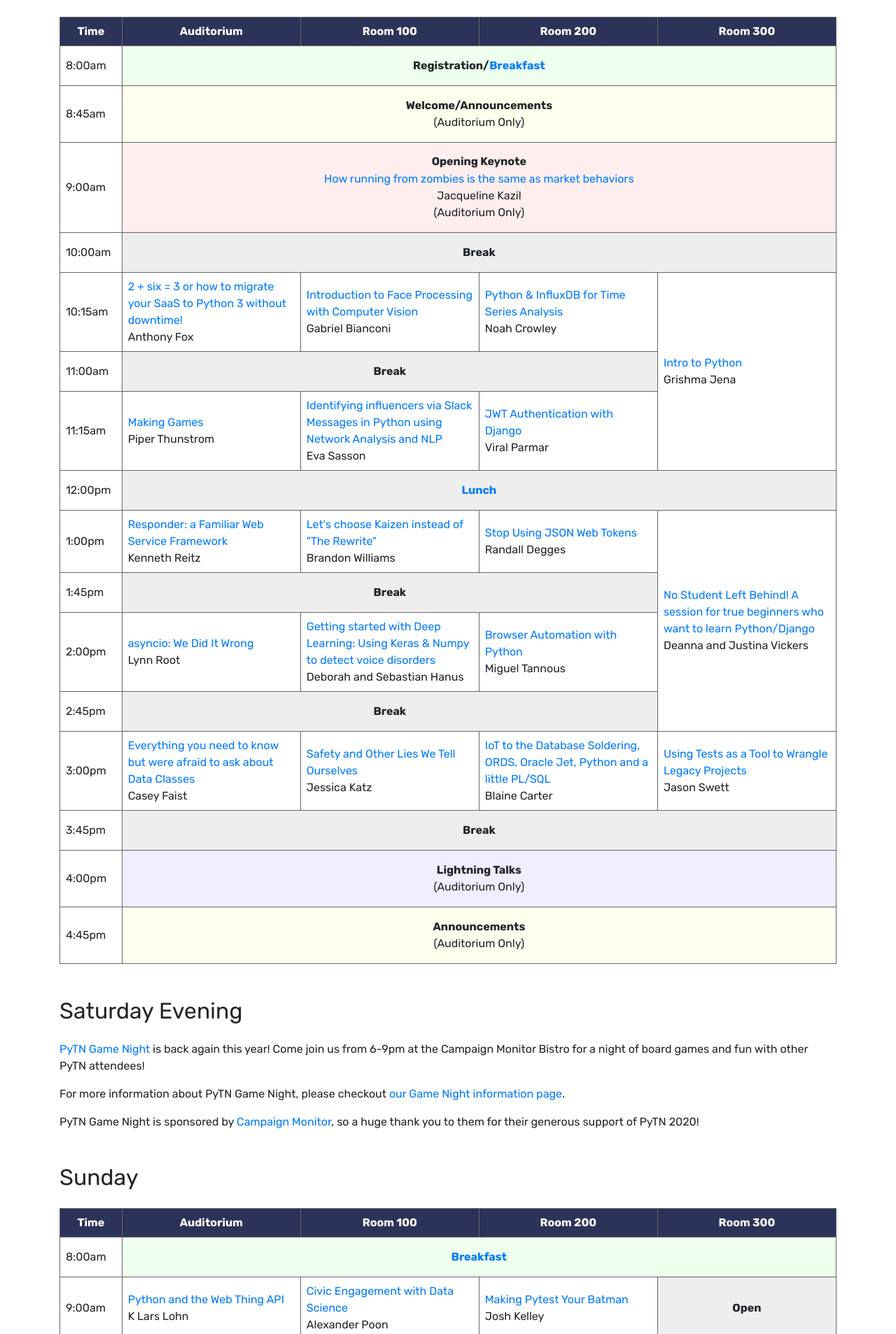
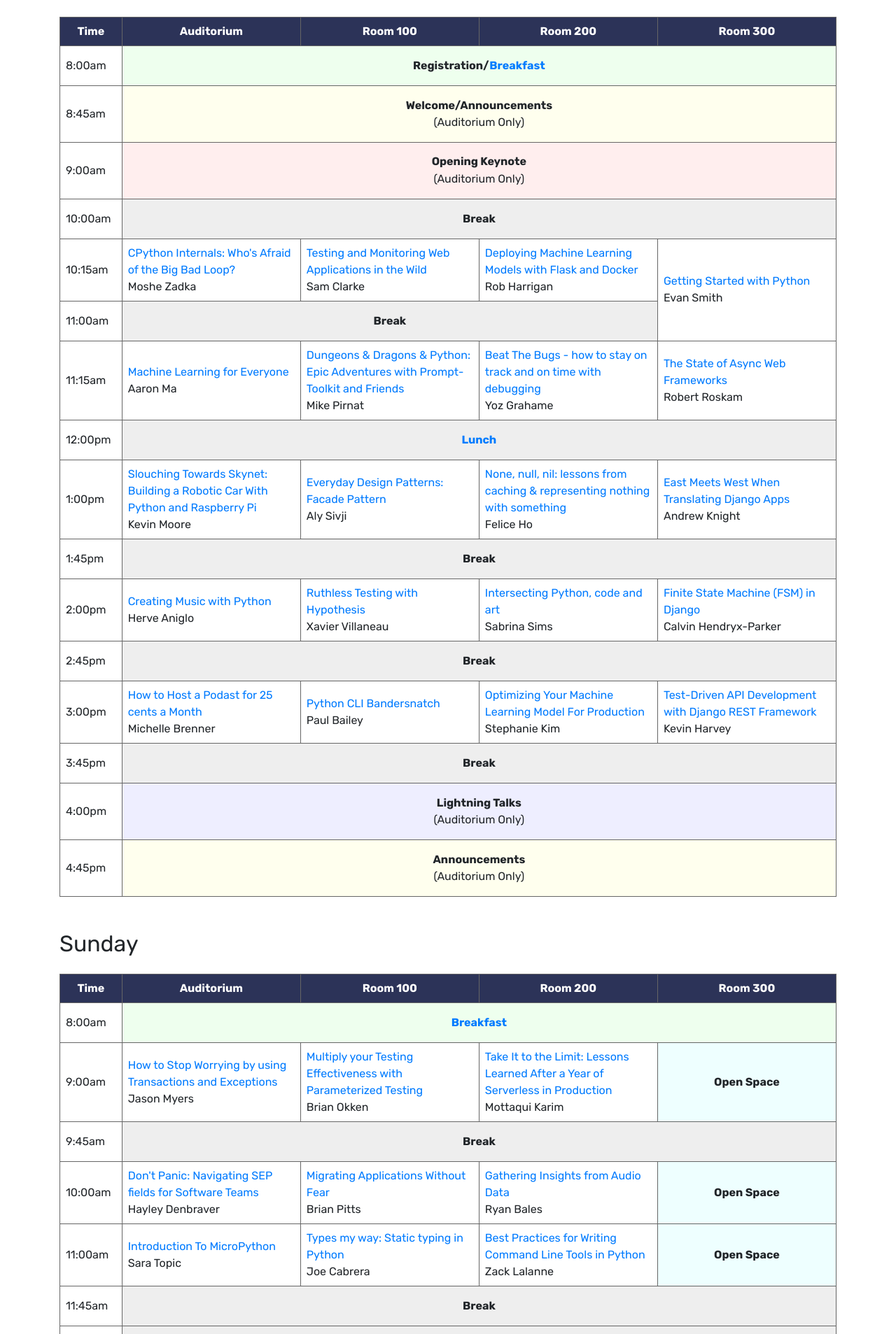
Before and after one commit to pytennessee/pytn-2020, a Jekyll site: the page built from schedule/schedule.md, in a window 1280 px wide. Shown: the part 456-2363 px from the top of the page at 70% size. Built offline with Jekyll 4.4.1, drawn with Linux system fonts in a browser that asks for light colours; some of the changed text lies outside the part shown.

Commit message:
Update schedule for 2020

```diff
--- a/_config.yml
+++ b/_config.yml
@@ -27,5 +27,5 @@ visible:
   sponsors: true
   speaking: false
   speakers: true
-  schedule: false
+  schedule: true
   game-night: false
--- a/schedule/schedule.md
+++ b/schedule/schedule.md
@@ -47,8 +47,6 @@ Anyone with a ticket to the Young Coders program is welcome to return to the con
     <td class="time">9:00am</td>
     <td class="aud keynote" colspan="4">
       <span class="title">Opening Keynote</span> <br/>
-      <a href="/talks/running-from-zombies-and-market-behaviors">How running from zombies is the same as market behaviors</a> <br/>
-      Jacqueline Kazil
       <span class="room-info">(Auditorium Only)</span>
     </td>
   </tr>
@@ -59,21 +57,21 @@ Anyone with a ticket to the Young Coders program is welcome to return to the con
   <tr class="schedule-1015am">
     <td class="time">10:15am</td>
     <td class="aud">
-      <a href="/talks/2-plus-six-equals-3">2 + six = 3 or how to migrate your SaaS to Python 3 without downtime!</a> <br/>
-      Anthony Fox
+      <a href="talks/cpython-internals-whos-afraid-of-the-big-bad-loop">CPython Internals: Who's Afraid of the Big Bad Loop?</a> <br>
+      Moshe Zadka
     </td>
     <td class="room-100">
-      <a href="/talks/introduction-to-face-processing-with-computer-vision">Introduction to Face Processing with Computer Vision</a> <br/>
-      Gabriel Bianconi
+      <a href="talks/testing-and-monitoring-web-applications-in-the-wild">Testing and Monitoring Web Applications in the Wild</a> <br>
+      Sam Clarke
     </td>
     <td class="room-200">
-      <a href="/talks/python--influxdb-for-time-series-analysis">Python & InfluxDB for Time Series Analysis</a> <br/>
-      Noah Crowley
+      <a href="talks/deploying-machine-learning-models-with-flask-and-docker">Deploying Machine Learning Models with Flask and Docker</a> <br>
+      Rob Harrigan
     </td>
-    <td class="room-300" rowspan="3">
-      <a href="/talks/intro-to-python">Intro to Python</a> <br/>
-      Grishma Jena
-      </td>
+    <td class="room-300" rowspan="2">
+      <a href="talks/getting-started-with-python">Getting Started with Python</a> <br/>
+      Evan Smith
+    </td>
   </tr>
   <tr class="schedule-11am">
     <td class="time">11:00am</td>
@@ -82,16 +80,20 @@ Anyone with a ticket to the Young Coders program is welcome to return to the con
   <tr class="schedule-1115am">
     <td class="time">11:15am</td>
     <td class="aud">
-      <a href="/talks/making-games">Making Games</a> <br/>
-      Piper Thunstrom
+      <a href="talks/machine-learning-for-everyone">Machine Learning for Everyone</a> <br>
+      Aaron Ma
     </td>
     <td class="room-100">
-      <a href="/talks/identifying-influencers-via-slack-messages-in-python-using-network-analysis-and-nlp">Identifying influencers via Slack Messages in Python using Network Analysis and NLP</a> <br/>
-      Eva Sasson
+      <a href="talks/dungeons-dragons-python-epic-adventures-with-prompttoolkit-and-friends">Dungeons & Dragons & Python: Epic Adventures with Prompt-Toolkit and Friends</a> <br>
+      Mike Pirnat
     </td>
     <td class="room-200">
-      <a href="/talks/jwt-authentication-with-django">JWT Authentication with Django</a> <br/>
-      Viral Parmar
+      <a href="talks/beat-the-bugs-how-to-stay-on-track-and-on-time-with-debugging">Beat The Bugs - how to stay on track and on time with debugging</a> <br>
+      Yoz Grahame
+    </td>
+    <td class="room-300">
+      <a href="talks/the-state-of-async-web-frameworks">The State of Async Web Frameworks</a> <br/>
+      Robert Roskam
     </td>
   </tr>
   <tr class="schedule-12pm">
@@ -101,62 +103,66 @@ Anyone with a ticket to the Young Coders program is welcome to return to the con
   <tr class="schedule-1pm">
     <td class="time">1:00pm</td>
     <td class="aud">
-      <a href="/talks/responder-a-familiar-web-service-framework">Responder: a Familiar Web Service Framework</a> <br/>
-      Kenneth Reitz
+      <a href="talks/slouching-towards-skynet-building-a-robotic-car-with-python-and-raspberry-pi">Slouching Towards Skynet: Building a Robotic Car With Python and Raspberry Pi</a> <br>
+      Kevin Moore
     </td>
     <td class="room-100">
-      <a href="/talks/lets-choose-kaizen-instead-of-the-rewrite">Let's choose Kaizen instead of "The Rewrite"</a> <br/>
-      Brandon Williams
+      <a href="talks/everyday-design-patterns-facade-pattern">Everyday Design Patterns: Facade Pattern</a> <br>
+      Aly Sivji
     </td>
     <td class="room-200">
-      <a href="/talks/stop-using-json-web-tokens">Stop Using JSON Web Tokens</a> <br/>
-      Randall Degges
+      <a href="talks/none-null-nil-lessons-from-caching-representing-nothing-with-something">None, null, nil: lessons from caching & representing nothing with something</a> <br>
+      Felice Ho
     </td>
-    <td class="room-300" rowspan="4">
-      <a href="/talks/no-student-left-behind-a-session-for-true-beginners-who-want-to-learn-pythondjango">No Student Left Behind! A session for true beginners who want to learn Python/Django</a> <br/>
-      Deanna and Justina Vickers
+    <td class="room-300">
+      <a href="talks/east-meets-west-when-translating-django-apps">East Meets West When Translating Django Apps</a> <br/>
+      Andrew Knight
     </td>
   </tr>
   <tr class="schedule-145pm">
     <td class="time">1:45pm</td>
-    <td class="break" colspan="3">Break</td>
+    <td class="break" colspan="4">Break</td>
   </tr>
   <tr class="schedule-2pm">
     <td class="time">2:00pm</td>
     <td class="aud">
-      <a href="/talks/asyncio-we-did-it-wrong">asyncio: We Did It Wrong</a> <br/>
-      Lynn Root
+      <a href="talks/creating-music-with-python">Creating Music with Python</a> <br>
+      Herve Aniglo
     </td>
     <td class="room-100">
-      <a href="/talks/getting-started-with-deep-learning-using-keras--numpy-to-detect-voice-disorders">Getting started with Deep Learning&#58; Using Keras & Numpy to detect voice disorders</a> <br/>
-      Deborah and Sebastian Hanus
+      <a href="talks/ruthless-testing-with-hypothesis">Ruthless Testing with Hypothesis</a> <br>
+      Xavier Villaneau
     </td>
     <td class="room-200">
-      <a href="/talks/browser-automation-with-python">Browser Automation with Python</a> <br/>
-      Miguel Tannous
+      <a href="talks/intersecting-python-code-and-art">Intersecting Python, code and art</a> <br>
+      Sabrina Sims
+    </td>
+    <td class="room-300">
+      <a href="talks/finite-state-machine-fsm-in-django">Finite State Machine (FSM) in Django</a> <br/>
+      Calvin Hendryx-Parker
     </td>
   </tr>
   <tr class="schedule-245pm">
     <td class="time">2:45pm</td>
-    <td class="break" colspan="3">Break</td>
+    <td class="break" colspan="4">Break</td>
   </tr>
   <tr class="schedule-3pm">
     <td class="time">3:00pm</td>
     <td class="aud">
-      <a href="/talks/everything-you-need-to-know-but-were-afraid-to-ask-about-data-classes">Everything you need to know but were afraid to ask about Data Classes</a> <br/>
-      Casey Faist
+      <a href="talks/how-to-host-a-podcast-for-25-cents-a-month">How to Host a Podast for 25 cents a Month</a> <br>
+      Michelle Brenner
     </td>
     <td class="room-100">
-      <a href="/talks/safety-and-other-lies-we-tell-ourselves">Safety and Other Lies We Tell Ourselves</a> <br/>
-      Jessica Katz
+      <a href="talks/python-cli-bandersnatch">Python CLI Bandersnatch</a> <br>
+      Paul Bailey
     </td>
     <td class="room-200">
-      <a href="/talks/iot-to-the-database-soldering-ords-oracle-jet-python-and-a-little-plsql">IoT to the Database Soldering, ORDS, Oracle Jet, Python and a little PL/SQL</a> <br/>
-      Blaine Carter
+      <a href="talks/optimizing-your-machine-learning-model-for-production">Optimizing Your Machine Learning Model For Production</a> <br>
+      Stephanie Kim
     </td>
     <td class="room-300">
-      <a href="/talks/using-tests-as-a-tool-to-wrangle-legacy-projects">Using Tests as a Tool to Wrangle Legacy Projects</a> <br/>
-      Jason Swett
+      <a href="talks/testdriven-api-development-with-django-rest-framework">Test-Driven API Development with Django REST Framework</a> <br/>
+      Kevin Harvey
     </td>
   </tr>
   <tr class="schedule-345pm">
@@ -180,15 +186,16 @@ Anyone with a ticket to the Young Coders program is welcome to return to the con
 </tbody>
 </table>
 
+{% comment %}
 ## Saturday Evening
 
 [{{ site.data.event.game_night.name }}]({% link schedule/game-night.md %}) is back again this year!
-Come join us from 6-9pm at the Campaign Monitor Bistro for a night of board games and fun with other {{ site.data.event.short_abbreviation }} attendees!
+Come join us from 6-9pm at Built Technologies for a night of board games and fun with other {{ site.data.event.short_abbreviation }} attendees!
 
 For more information about {{ site.data.event.game_night.name }}, please checkout [our Game Night information page]({% link schedule/game-night.md %}).
 
-{{ site.data.event.game_night.name }} is sponsored by [Campaign Monitor](https://www.campaignmonitor.com/), so a huge thank you to them for their generous support of {{ site.data.event.full_abbreviation }}!
-
+{{ site.data.event.game_night.name }} is sponsored by [Built Technologies](https://www.getbuilt.com/), so a huge thank you to them for their generous support of {{ site.data.event.full_abbreviation }}!
+{% endcomment %}
 
 ## Sunday
 
@@ -218,18 +225,20 @@ For more information about {{ site.data.event.game_night.name }}, please checkou
   <tr class="schedule-9am">
     <td class="time">9:00am</td>
     <td class="aud">
-      <a href="/talks/python-and-the-web-thing-api">Python and the Web Thing API</a> <br/>
-      K Lars Lohn
+      <a href="talks/how-to-stop-worrying-by-using-transactions-and-exceptions">How to Stop Worrying by using Transactions and Exceptions</a> <br>
+      Jason Myers
     </td>
     <td class="room-100">
-      <a href="/talks/civic-engagement-with-data-science">Civic Engagement with Data Science</a> <br/>
-      Alexander Poon
+      <a href="talks/multiply-your-testing-effectiveness-with-parameterized-testing">Multiply your Testing Effectiveness with Parameterized Testing</a> <br>
+      Brian Okken
     </td>
     <td class="room-200">
-      <a href="/talks/making-pytest-your-batman">Making Pytest Your Batman</a> <br/>
-      Josh Kelley
+      <a href="talks/take-it-to-the-limit-lessons-learned-after-a-year-of-serverless-in-production">Take It to the Limit: Lessons Learned After a Year of Serverless in Production</a> <br>
+      Mottaqui Karim
     </td>
-    <td class="room-300 open">Open</td>
+    <td class="room-300 open">
+      Open Space
+    </td>
   </tr>
   <tr class="schedule-945am">
     <td class="time">9:45am</td>
@@ -238,40 +247,42 @@ For more information about {{ site.data.event.game_night.name }}, please checkou
   <tr class="schedule-10am">
     <td class="time">10:00am</td>
     <td class="aud">
-      <a href="talks/blame-in-search-of-root-causes-of-software-failures">Blame: In search of the root causes of software failures</a> <br/>
-      Jason Orendorff
+      <a href="talks/dont-panic-navigating-sep-fields-for-software-teams">Don't Panic: Navigating SEP fields for Software Teams</a> <br>
+      Hayley Denbraver
     </td>
     <td class="room-100">
-      <a href="/talks/to-comment-or-not-to-comment">To comment or not to comment? Conflicting attitudes towards commenting and beginner pain</a> <br/>
-      Veronica Hanus
+      <a href="talks/migrating-applications-without-fear">Migrating Applications Without Fear</a> <br>
+      Brian Pitts
     </td>
     <td class="room-200">
-      <a href="/talks/instrumenting-python-for-production">Instrumenting Python for Production</a> <br/>
-      Brian Pitts
+      <a href="talks/gathering-insights-from-audio-data">Gathering Insights from Audio Data</a> <br>
+      Ryan Bales
     </td>
-    <td class="room-300" rowspan="3">
-      <a href="/talks/a-handson-introduction-to-natural-language-processing-in-python">A hands-on introduction to Natural Language Processing in Python</a> <br/>
-      Grishma Jena
+    <td class="room-300 open">
+      Open Space
     </td>
   </tr>
   <tr class="schedule-11am">
     <td class="time">11:00am</td>
     <td class="aud">
-      <a href="/talks/building-scalable-api-with-microservices-using-python">Building scalable API with microservices using Python</a> <br/>
-      Natalie Sererbyakova
+      <a href="talks/introduction-to-micropython">Introduction To MicroPython</a> <br>
+      Sara Topic
     </td>
     <td class="room-100">
-      <a href="/talks/taming-styles-of-python-programming">Taming Styles of Python Programming</a> <br/>
-      Jigyasa Grover
+      <a href="talks/types-my-way-static-typing-in-python">Types my way: Static typing in Python</a> <br>
+      Joe Cabrera
     </td>
     <td class="room-200">
-      <a href="/talks/cloud-made-simple-with-serverless-python">Cloud Made Simple with Serverless Python</a> <br/>
-      Belinda Vennam
+      <a href="talks/best-practices-for-writing-command-line-tools-in-python">Best Practices for Writing Command Line Tools in Python</a> <br>
+      Zack Lalanne
+    </td>
+    <td class="room-300 open">
+      Open Space
     </td>
   </tr>
   <tr class="schedule-1145pm">
     <td class="time">11:45am</td>
-    <td class="break" colspan="3">Break</td>
+    <td class="break" colspan="4">Break</td>
   </tr>
   <tr class="schedule-12pm">
     <td class="time">12:00pm</td>
@@ -280,39 +291,41 @@ For more information about {{ site.data.event.game_night.name }}, please checkou
   <tr class="schedule-1pm">
     <td class="time">1:00pm</td>
     <td class="aud">
-      <a href="/talks/small-scale-deployments-on-aws">Small Scale Deployments on AWS</a> <br/>
-      Ernst Haagsman
+      <a href="talks/roguelike-game-development-in-python">Roguelike Game Development in Python</a> <br>
+      Sean Sawyer
     </td>
     <td class="room-100">
-      <a href="/talks/deep-learning-like-a-viking--building-convolutional-neural-networks-with-keras">Deep Learning like a Viking - Building Convolutional Neural Networks with Keras</a> <br/>
-      Guy Royse
+      <a href="talks/microservices-architecture-communication-streams-http">Microservices Architecture Communication: Streams & HTTP</a> <br>
+      Kyle J. Davis
     </td>
     <td class="room-200">
-      <a href="/talks/-a-taxonomy-of-decorators-ae">A Taxonomy of Decorators A-E</a> <br/>
-      Andy Fundinger
+      <a href="talks/modern-infrastructure-as-code-with-ansible">Modern Infrastructure as Code with Ansible</a> <br>
+      Joe Ferguson
     </td>
-    <td class="room-300" rowspan="3">
-      <a href="/talks/deep-learning-for-folks-without-or-with-a-phd">Deep Learning For Folks Without (or With!) a Ph.D.</a> <br/>
-      Douglas Starnes
+    <td class="room-300 open">
+      Open Space
     </td>
   </tr>
   <tr class="schedule-145pm">
     <td class="time">1:45pm</td>
-    <td class="break" colspan="3">Break</td>
+    <td class="break" colspan="4">Break</td>
   </tr>
   <tr class="schedule-2pm">
     <td class="time">2:00pm</td>
     <td class="aud">
-      <a href="/talks/lets-build-an-orm">Let's Build an ORM</a> <br/>
-      Greg Back
+      <a href="talks/the-diary-of-the-walrus-operator">The Diary of the Walrus Operator</a> <br>
+      Adrienne Tacke
     </td>
     <td class="room-100">
-      <a href="/talks/search-logs--machine-learning--autotagging-inventory">Search Logs + Machine Learning = Auto-Tagging Inventory</a> <br/>
-      John Berryman
+      <a href="talks/nashville-breathes">Nashville Breathes</a> <br>
+      Jurnell Cockhren
     </td>
     <td class="room-200">
-      <a href="/talks/hear-the-whispers-from-a-yappy-pihole">Hear the whispers from a yappy Pi-hole</a> <br/>
-      Jeremy Young
+      <a href="talks/whod-i-lend-that-book-to-hard-questions-answered-with-python">Who'd I Lend That Book To? Hard Questions Answered with Python</a> <br>
+      Daniel Lindeman
+    </td>
+    <td class="room-300 open">
+      Open Space
     </td>
   </tr>
   <tr class="schedule-245pm">
--- a/static/styles/pytn.css
+++ b/static/styles/pytn.css
@@ -411,6 +411,7 @@
   text-align: center;
   vertical-align: middle;
 }
+.schedule .open { background: #eff; }
 
 .schedule .keynote .title { font-weight: bold; }
 .schedule .room-info { font-weight: normal; display: block; }
```
Also changed, not shown: other parts of schedule/schedule.md (+0 -2 lines).
